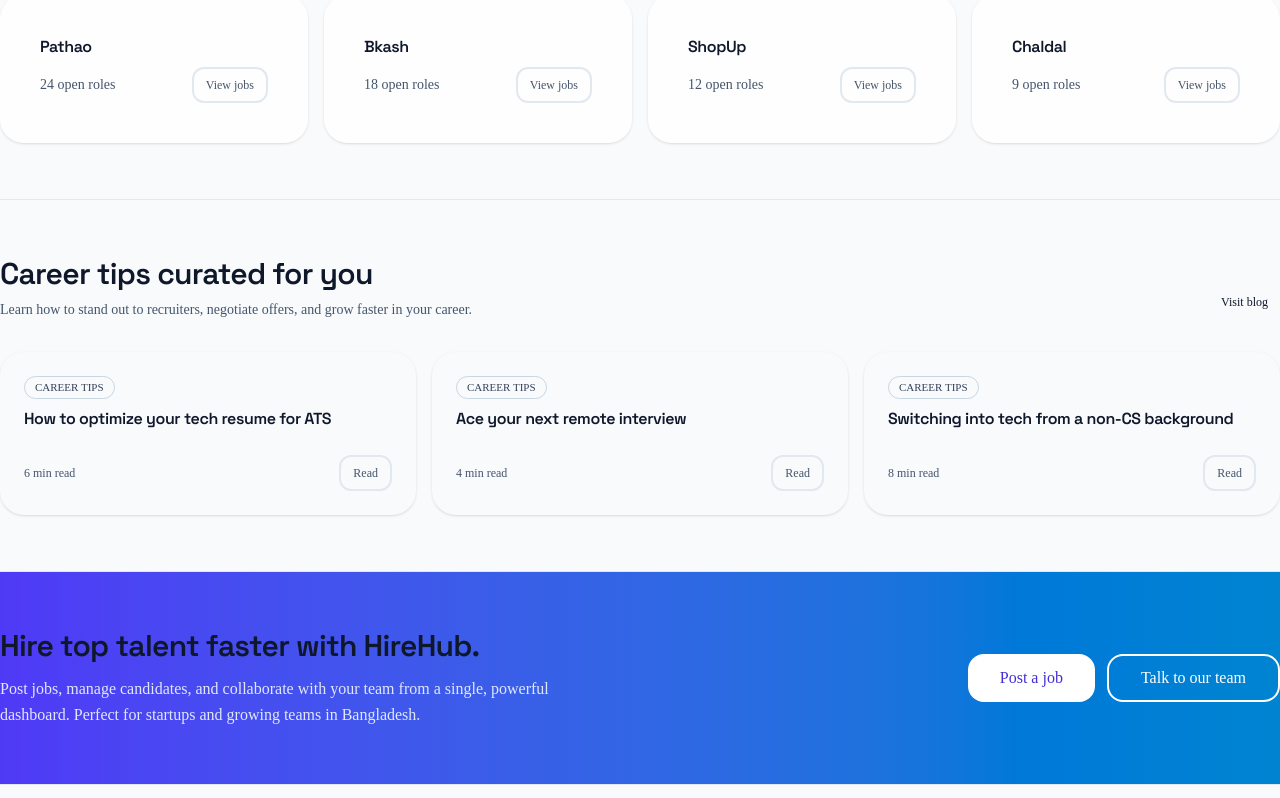
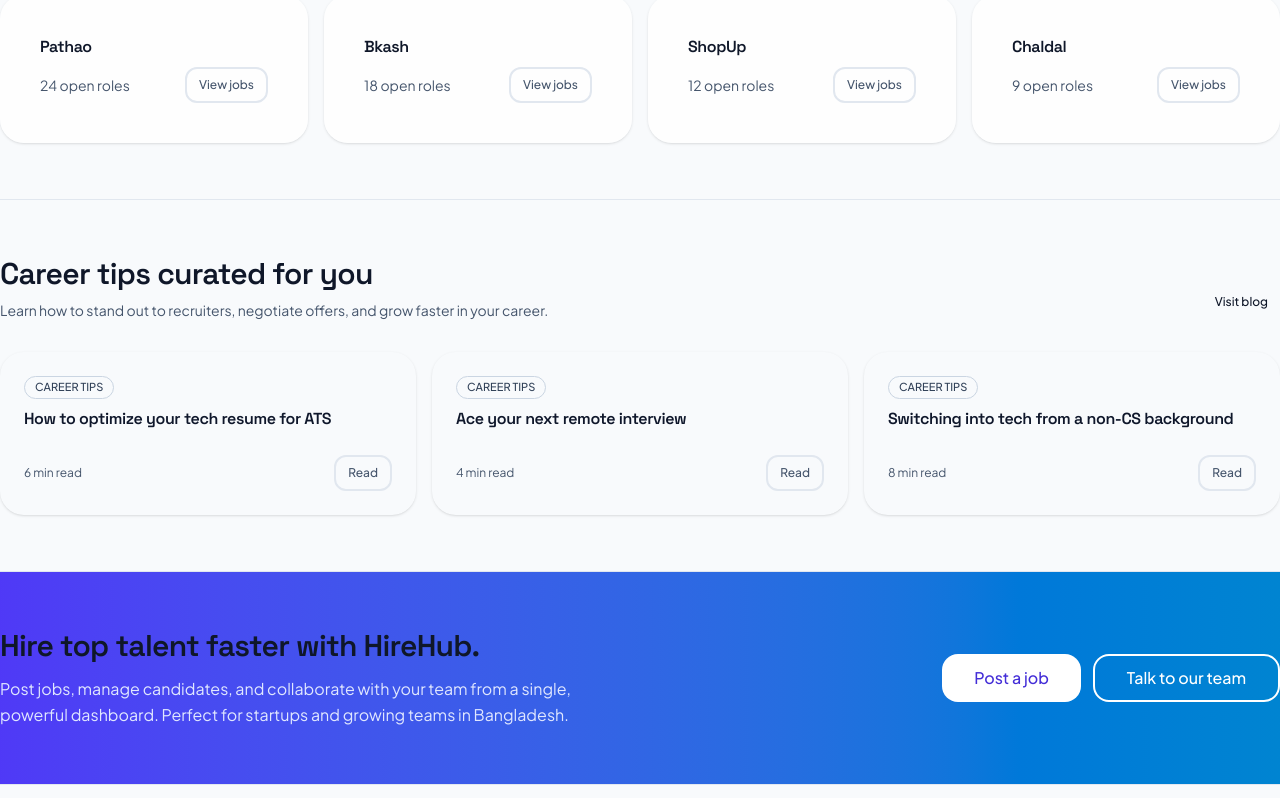
Before and after one commit to joinvnexus/tech-jobs-tracker, a Next.js app: page / in a window 1280 px wide. Shown: the part 1141-1939 px from the top of the page. Built offline with nearby package versions, Linux system fonts and the light colour scheme; no server answers.

Commit message:
align design tokens and ui primitives

```diff
--- a/src/app/globals.css
+++ b/src/app/globals.css
@@ -1,19 +1,31 @@
 @import "tailwindcss";
+
 :root {
-  --bg: 248 250 252;
-  --bg-elev: 255 255 255;
-  --fg: 15 23 42;
-  --muted: 100 116 139;
-  --border: 226 232 240;
+  --background: 210 40% 98%;
+  --foreground: 222 47% 11%;
+  --muted: 215 16% 47%;
+  --muted-foreground: 215 20% 35%;
+  --border: 214 32% 91%;
+  --input: 214 32% 91%;
+  --ring: 187 60% 36%;
+  --card: 0 0% 100%;
+  --card-foreground: 222 47% 11%;
+  --popover: 0 0% 100%;
+  --popover-foreground: 222 47% 11%;
+  --primary: 187 60% 36%;
+  --primary-foreground: 0 0% 100%;
+  --secondary: 210 40% 96%;
+  --secondary-foreground: 222 47% 11%;
+  --accent: 43 96% 56%;
+  --accent-foreground: 222 47% 11%;
+  --destructive: 0 84% 60%;
+  --destructive-foreground: 0 0% 100%;
 
-  --brand: 14 116 144;
-  --brand-strong: 8 47 73;
-  --accent: 245 158 11;
-  --success: 16 185 129;
-  --warning: 234 88 12;
-  --danger: 239 68 68;
-
-  --ring: 14 116 144;
+  --brand: 187 60% 36%;
+  --brand-strong: 196 83% 18%;
+  --success: 160 84% 39%;
+  --warning: 24 95% 53%;
+  --danger: 0 84% 60%;
 
   --radius-xs: 0.375rem;
   --radius-sm: 0.5rem;
@@ -21,43 +33,54 @@
   --radius-lg: 1rem;
   --radius-xl: 1.5rem;
 
-  --shadow-xs: 0 1px 2px rgb(15 23 42 / 0.08);
-  --shadow-sm: 0 6px 20px rgb(15 23 42 / 0.08);
-  --shadow-md: 0 12px 30px rgb(15 23 42 / 0.12);
+  --shadow-xs: 0 1px 2px hsl(222 47% 11% / 0.08);
+  --shadow-sm: 0 6px 20px hsl(222 47% 11% / 0.08);
+  --shadow-md: 0 12px 30px hsl(222 47% 11% / 0.12);
 }
 
 .dark {
-  --bg: 10 14 23;
-  --bg-elev: 15 23 42;
-  --fg: 226 232 240;
-  --muted: 148 163 184;
-  --border: 51 65 85;
+  --background: 222 47% 7%;
+  --foreground: 210 40% 98%;
+  --muted: 215 16% 55%;
+  --muted-foreground: 215 20% 65%;
+  --border: 215 25% 22%;
+  --input: 215 25% 22%;
+  --ring: 186 100% 42%;
+  --card: 222 47% 10%;
+  --card-foreground: 210 40% 98%;
+  --popover: 222 47% 10%;
+  --popover-foreground: 210 40% 98%;
+  --primary: 186 100% 42%;
+  --primary-foreground: 222 47% 11%;
+  --secondary: 215 25% 16%;
+  --secondary-foreground: 210 40% 98%;
+  --accent: 43 96% 56%;
+  --accent-foreground: 222 47% 11%;
+  --destructive: 0 70% 54%;
+  --destructive-foreground: 210 40% 98%;
 
-  --brand: 34 211 238;
-  --brand-strong: 14 116 144;
-  --accent: 251 191 36;
-  --success: 52 211 153;
-  --warning: 251 146 60;
-  --danger: 248 113 113;
-
-  --ring: 34 211 238;
+  --brand: 186 100% 42%;
+  --brand-strong: 187 60% 36%;
+  --success: 160 84% 45%;
+  --warning: 24 95% 53%;
+  --danger: 0 70% 54%;
 }
 
 @layer base {
   * {
-    border-color: rgb(var(--border));
+    border-color: hsl(var(--border));
   }
 
   html {
-    font-family: var(--font-body);
-    background-color: rgb(var(--bg));
-    color: rgb(var(--fg));
+    background-color: hsl(var(--background));
+    color: hsl(var(--foreground));
     text-rendering: optimizeLegibility;
   }
 
   body {
-    background-color: rgb(var(--bg));
-    color: rgb(var(--fg));
+    font-family: var(--font-body);
+    background-color: hsl(var(--background));
+    color: hsl(var(--foreground));
     min-height: 100vh;
   }
 
@@ -68,7 +91,7 @@
   h5,
   h6 {
     font-family: var(--font-heading);
-    color: rgb(var(--fg));
+    color: hsl(var(--foreground));
     letter-spacing: -0.01em;
   }
 
@@ -82,7 +105,7 @@
   }
 
   ::selection {
-    background: rgb(var(--brand) / 0.2);
+    background: hsl(var(--brand) / 0.2);
   }
 }
 
@@ -95,8 +118,8 @@
   }
 
   .surface {
-    background-color: rgb(var(--bg-elev));
-    border: 1px solid rgb(var(--border));
+    background-color: hsl(var(--card));
+    border: 1px solid hsl(var(--border));
     border-radius: var(--radius-lg);
     box-shadow: var(--shadow-sm);
   }
@@ -106,4 +129,17 @@
     font-weight: 600;
     letter-spacing: -0.01em;
   }
+
+  .border-gradient-brand {
+    border: 1px solid transparent;
+    background:
+      linear-gradient(hsl(var(--card)), hsl(var(--card))) padding-box,
+      linear-gradient(135deg, hsl(var(--brand) / 0.35), hsl(var(--brand-strong) / 0.6)) border-box;
+  }
+
+  .shadow-glow-brand {
+    box-shadow:
+      0 10px 30px hsl(var(--brand) / 0.35),
+      0 0 0 1px hsl(var(--brand) / 0.2);
+  }
 }
--- a/src/components/ui/avatar.tsx
+++ b/src/components/ui/avatar.tsx
@@ -41,7 +41,7 @@
     return (
       <div
         className={cn(
-          "flex items-center justify-center rounded-full bg-gray-200 font-medium text-gray-600",
+          "flex items-center justify-center rounded-full bg-muted font-medium text-muted-foreground",
           sizeClasses[size],
           className
         )}
--- a/tailwind.config.ts
+++ b/tailwind.config.ts
@@ -3,10 +3,10 @@
 const config: Config = {
   darkMode: ["class", ".dark"],
   content: [
-    './pages/**/*.{ts,tsx}',
-    './components/**/*.{ts,tsx}',
-    './app/**/*.{ts,tsx}',
-    './src/**/*.{ts,tsx}',
+    "./pages/**/*.{ts,tsx}",
+    "./components/**/*.{ts,tsx}",
+    "./app/**/*.{ts,tsx}",
+    "./src/**/*.{ts,tsx}",
   ],
   prefix: "",
   theme: {
@@ -18,6 +18,10 @@
       },
     },
     extend: {
+      fontFamily: {
+        body: ["var(--font-body)"],
+        heading: ["var(--font-heading)"],
+      },
       colors: {
         border: "hsl(var(--border))",
         input: "hsl(var(--input))",
@@ -52,11 +56,68 @@
           DEFAULT: "hsl(var(--card))",
           foreground: "hsl(var(--card-foreground))",
         },
+        brand: {
+          50: "#ecfeff",
+          100: "#cffafe",
+          200: "#a5f3fc",
+          300: "#67e8f9",
+          400: "#22d3ee",
+          500: "#06b6d4",
+          600: "#0891b2",
+          700: "#0e7490",
+          800: "#155e75",
+          900: "#164e63",
+        },
+        seeker: {
+          50: "#f0fdfa",
+          100: "#ccfbf1",
+          200: "#99f6e4",
+          300: "#5eead4",
+          400: "#2dd4bf",
+          500: "#14b8a6",
+          600: "#0d9488",
+          700: "#0f766e",
+          800: "#115e59",
+          900: "#134e4a",
+        },
+        employer: {
+          50: "#eef2ff",
+          100: "#e0e7ff",
+          200: "#c7d2fe",
+          300: "#a5b4fc",
+          400: "#818cf8",
+          500: "#6366f1",
+          600: "#4f46e5",
+          700: "#4338ca",
+          800: "#3730a3",
+          900: "#312e81",
+        },
+        admin: {
+          50: "#fff7ed",
+          100: "#ffedd5",
+          200: "#fed7aa",
+          300: "#fdba74",
+          400: "#fb923c",
+          500: "#f97316",
+          600: "#ea580c",
+          700: "#c2410c",
+          800: "#9a3412",
+          900: "#7c2d12",
+        },
+        success: "hsl(var(--success))",
+        warning: "hsl(var(--warning))",
+        danger: "hsl(var(--danger))",
       },
       borderRadius: {
-        lg: "var(--radius)",
-        md: "calc(var(--radius) - 2px)",
-        sm: "calc(var(--radius) - 4px)",
+        xs: "var(--radius-xs)",
+        sm: "var(--radius-sm)",
+        md: "var(--radius-md)",
+        lg: "var(--radius-lg)",
+        xl: "var(--radius-xl)",
+      },
+      boxShadow: {
+        "glow-brand":
+          "0 10px 30px hsl(var(--brand) / 0.35), 0 0 0 1px hsl(var(--brand) / 0.2)",
       },
       keyframes: {
         "accordion-down": {
```
Also changed, not shown: src/components/layout/navbar-actions.ts (line endings or trailing spaces), 1 other file (tests, documents, lock files or other folders).
